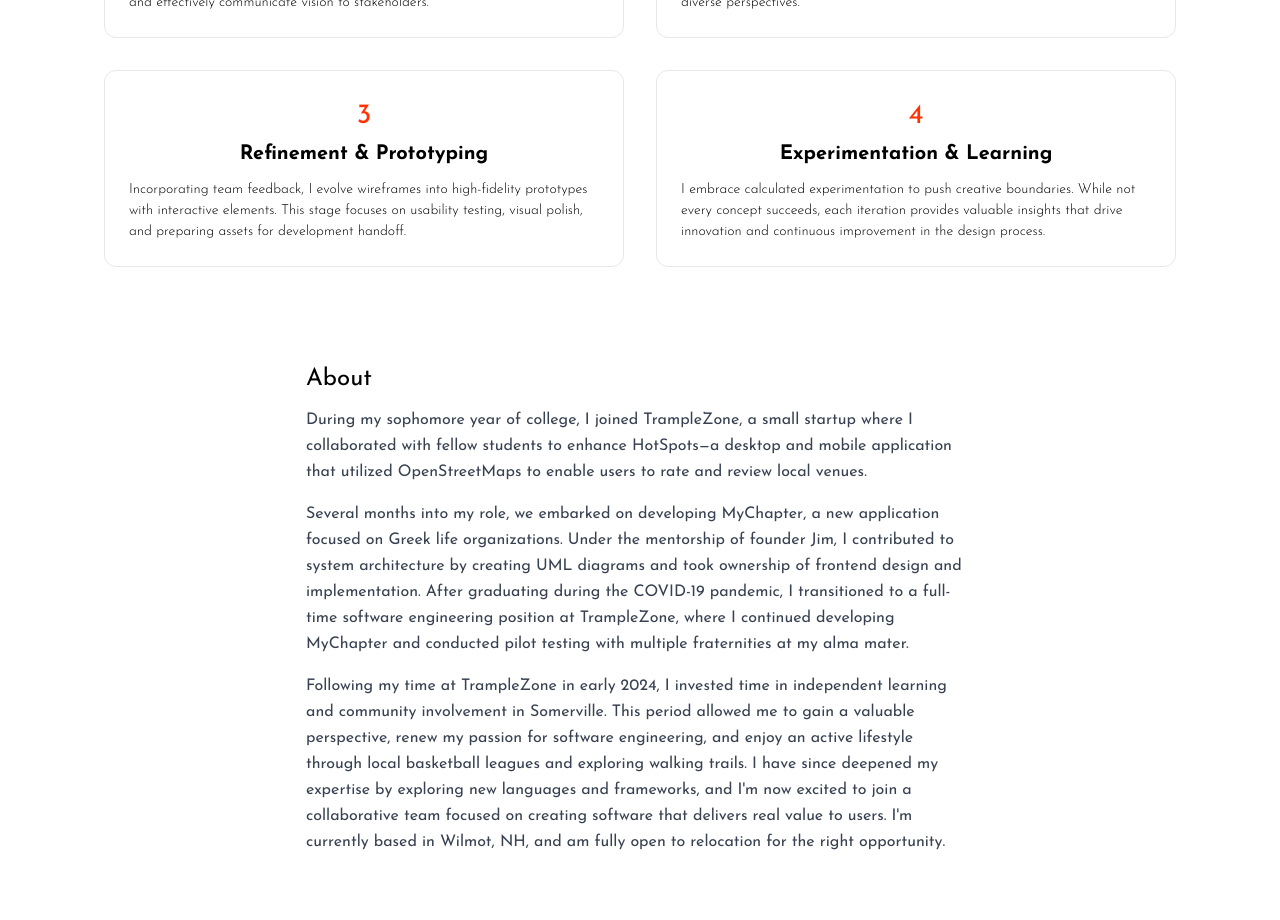
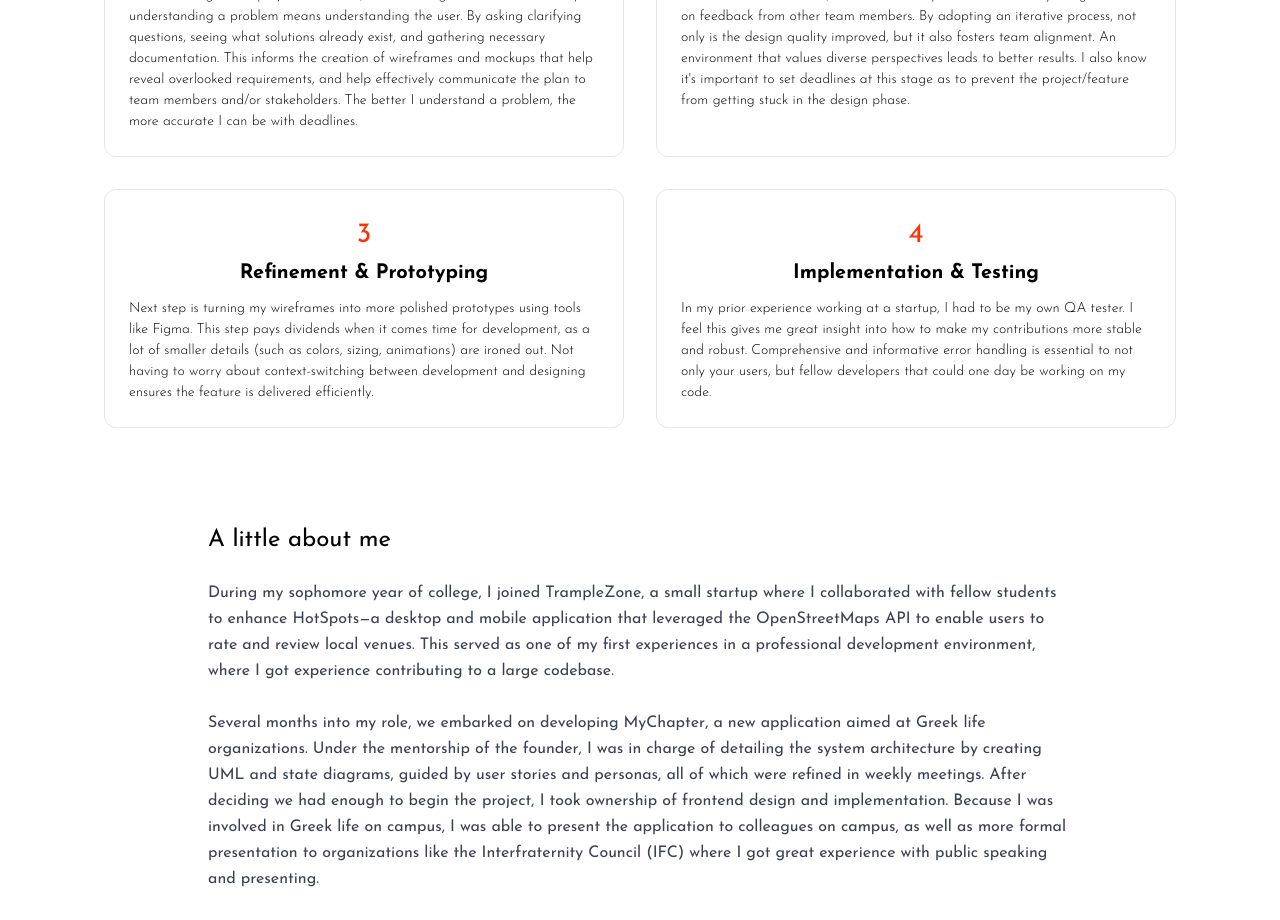
Before and after one commit to brandon-m-navarro/nextjs-site, a Next.js app: page / in a window 1280 px wide. Shown: the part 940-1860 px from the top of the page. Built offline with nearby package versions, Linux system fonts and the light colour scheme.

Commit message:
Updating text in all sections

```diff
--- a/app/page.tsx
+++ b/app/page.tsx
@@ -29,77 +29,93 @@ export default function Home() {
           <div className="relative max-w-screen-sm">
             <div className="select-none text-[clamp(1rem,.8852rem+.4898vw,1.375rem)] p-6 sm:p-8 bg-white/90 dark:bg-gray-900/90 backdrop-blur-sm text-center rounded-2xl shadow-2xl shadow-black/20 border border-white/20">
               <p className="text-gray-800 dark:text-gray-200 leading-relaxed font-medium">
-                Welcome to my portfolio, built with modern technologies
-                including React, Next.js, and Tailwind CSS. Thanks for stopping
-                by!
+                Welcome to my portfolio! I'm Brandon, a software engineer
+                looking to expand my knowledge in a close-knit, team
+                environment. Thanks for stopping by!
               </p>
             </div>
 
             {/* Optional decorative element */}
-            <div className="absolute -bottom-2 left-1/2 -translate-x-1/2 w-12 h-1 bg-gradient-to-r from-blue-500 to-purple-500 rounded-full opacity-80"></div>
+            <div className="absolute bottom-2 left-1/2 -translate-x-1/2 w-12 h-1 bg-gradient-to-r from-blue-500 to-purple-500 rounded-full opacity-80"></div>
           </div>
         </div>
       </Mountains>
 
       {/* Cards Container */}
-      <div className="flex justify-center flex-wrap max-w-4xl xl:max-w-6xl mt-12 lg:mt-16 w-full mx-auto px-4 sm:px-6">
+      <div className="mt-12 lg:mt-16">
+        <h1 className="text-2xl font-medium py-3 px-4 text-black dark:text-white">
+          My approach to frontend development
+        </h1>
+        <div className="flex justify-center flex-wrap max-w-4xl xl:max-w-6xl w-full mx-auto px-4 sm:px-6">
           <NumberedCard
             className="p-[24px] rounded-[12px] dark:bg-[#374151] dark:border-[#4b5563] border-[#e5e7eb] border-[1px] m-4 flex-1 basis-full sm:basis-[calc(50%-2rem)] min-w-80 max-w-md lg:max-w-lg xl:max-w-none hover:transform hover:-translate-y-2 transition-all duration-300"
             number={1}
             title="Research & Wireframing"
-          content="After documenting requirements to fully understand the problem space, I conduct competitive analysis and UI research. This informs the creation of detailed wireframes and mockups that help identify overlooked requirements and effectively communicate vision to stakeholders."
+            content="When starting a new project or feature, the first things I do is research. Fully understanding a problem means understanding the user. By asking clarifying questions, seeing what solutions already exist, and gathering necessary documentation. This informs the creation of wireframes and mockups that help reveal overlooked requirements, and help effectively communicate the plan to team members and/or stakeholders. The better I understand a problem, the more accurate I can be with deadlines."
           />
           <NumberedCard
             className="p-[24px] rounded-[12px] dark:bg-[#374151] dark:border-[#4b5563] border-[#e5e7eb] border-[1px] m-4 flex-1 basis-full sm:basis-[calc(50%-2rem)] min-w-80 max-w-md lg:max-w-lg xl:max-w-none hover:transform hover:-translate-y-2 transition-all duration-300"
             number={2}
             title="Feedback & Collaboration"
-          content="With wireframes established, I facilitate collaborative review sessions with cross-functional teams. This iterative feedback process not only enhances design quality but also fosters team alignment and creates an environment that values diverse perspectives."
+            content={`With wireframes in-hand, I find it incredibly useful to tweak my designs based on feedback from other team members. By adopting an iterative process, not only is the design quality improved, but it also fosters team alignment. An environment that values diverse perspectives leads to better results. I also know it's important to set deadlines at this stage as to prevent the project/feature from getting stuck in the design phase.`}
           />
           <NumberedCard
             className="p-[24px] rounded-[12px] dark:bg-[#374151] dark:border-[#4b5563] border-[#e5e7eb] border-[1px] m-4 flex-1 basis-full sm:basis-[calc(50%-2rem)] min-w-80 max-w-md lg:max-w-lg xl:max-w-none hover:transform hover:-translate-y-2 transition-all duration-300"
             number={3}
             title="Refinement & Prototyping"
-          content="Incorporating team feedback, I evolve wireframes into high-fidelity prototypes with interactive elements. This stage focuses on usability testing, visual polish, and preparing assets for development handoff."
+            content="Next step is turning my wireframes into more polished prototypes using tools like Figma. This step pays dividends when it comes time for development, as a lot of smaller details (such as colors, sizing, animations) are ironed out. Not having to worry about context-switching between development and designing ensures the feature is delivered efficiently."
           />
           <NumberedCard
             className="p-[24px] rounded-[12px] dark:bg-[#374151] dark:border-[#4b5563] border-[#e5e7eb] border-[1px] m-4 flex-1 basis-full sm:basis-[calc(50%-2rem)] min-w-80 max-w-md lg:max-w-lg xl:max-w-none hover:transform hover:-translate-y-2 transition-all duration-300"
             number={4}
-          title="Experimentation & Learning"
-          content="I embrace calculated experimentation to push creative boundaries. While not every concept succeeds, each iteration provides valuable insights that drive innovation and continuous improvement in the design process."
+            title="Implementation & Testing"
+            content="In my prior experience working at a startup, I had to be my own QA tester. I feel this gives me great insight into how to make my contributions more stable and robust. Comprehensive and informative error handling is essential to not only your users, but fellow developers that could one day be working on my code."
           />
+        </div>
       </div>
 
       {/* About Section */}
-      <div className="flex flex-col dark:text-white max-w-[700px] mx-auto my-6 sm:my-12 p-4 sm:py-5 w-full transition-colors text-black">
-        <h1 className="text-2xl font-medium py-3">About</h1>
-        <div className="max-w-3xl mx-auto space-y-4">
-          <p className="text-base leading-relaxed text-gray-700 dark:text-gray-300">
+      <div className="flex flex-col dark:text-white max-w-4xl mx-auto my-6 sm:my-12 p-4 sm:py-5 w-full transition-colors text-black">
+        <h1 className="text-2xl font-medium py-3">A little about me</h1>
+        <div className="max-w-4xl mx-auto space-y-6">
+          <p className="mt-[12px] text-base leading-relaxed text-gray-700 dark:text-gray-300">
             During my sophomore year of college, I joined TrampleZone, a small
             startup where I collaborated with fellow students to enhance
-            HotSpots—a desktop and mobile application that utilized
-            OpenStreetMaps to enable users to rate and review local venues.
-          </p>
-
-          <p className="text-base leading-relaxed text-gray-700 dark:text-gray-300">
+            HotSpots—a desktop and mobile application that leveraged the
+            OpenStreetMaps API to enable users to rate and review local venues.
+            This served as one of my first experiences in a professional
+            development environment, where I got experience contributing to a
+            large codebase.
+            <br /> <br />
             Several months into my role, we embarked on developing MyChapter, a
-            new application focused on Greek life organizations. Under the
-            mentorship of founder Jim, I contributed to system architecture by
-            creating UML diagrams and took ownership of frontend design and
-            implementation. After graduating during the COVID-19 pandemic, I
-            transitioned to a full-time software engineering position at
-            TrampleZone, where I continued developing MyChapter and conducted
-            pilot testing with multiple fraternities at my alma mater.
-          </p>
-
-          <p className="text-base leading-relaxed text-gray-700 dark:text-gray-300">
-            {`Following my time at TrampleZone in early 2024, I invested time in independent
-            learning and community involvement in Somerville. This period allowed me to gain
-            a valuable perspective, renew my passion for software engineering, and enjoy an
-            active lifestyle through local basketball leagues and exploring walking trails.
-            I have since deepened my expertise by exploring new languages and frameworks,
-            and I'm now excited to join a collaborative team focused on creating software
-            that delivers real value to users. I'm currently based in Wilmot, NH, and am
-            fully open to relocation for the right opportunity.`}
+            new application aimed at Greek life organizations. Under the
+            mentorship of the founder, I was in charge of detailing the system
+            architecture by creating UML and state diagrams, guided by user
+            stories and personas, all of which were refined in weekly meetings.
+            After deciding we had enough to begin the project, I took ownership
+            of frontend design and implementation. Because I was involved in
+            Greek life on campus, I was able to present the application to
+            colleagues on campus, as well as more formal presentation to
+            organizations like the Interfraternity Council (IFC) where I got
+            great experience with public speaking and presenting.
+            <br />
+            <br />
+            After graduating during the COVID-19 pandemic, I transitioned to a
+            full-time remote software engineering position at TrampleZone, where
+            I continued developing MyChapter and conducted pilot testing with
+            multiple fraternities at my alma mater.
+            <br />
+            <br />
+            Following my time at TrampleZone in early 2024, I took a step back
+            from programming, and spent time exploring other passions and
+            getting involved with the Somerville community. This period allowed
+            me to gain valuable perspective, renew my love for software
+            engineering, and enjoy an active lifestyle through local basketball
+            leagues and exploring walking trails. I have since deepened my
+            expertise by exploring new languages and frameworks, and I'm now
+            excited to join a collaborative team focused on creating software
+            that delivers real value to users. I'm currently based in Wilmot,
+            NH, and am willing to relocate for the right opportunity.
           </p>
         </div>
       </div>
```
Lines whose indentation alone changed are shown as unchanged.
